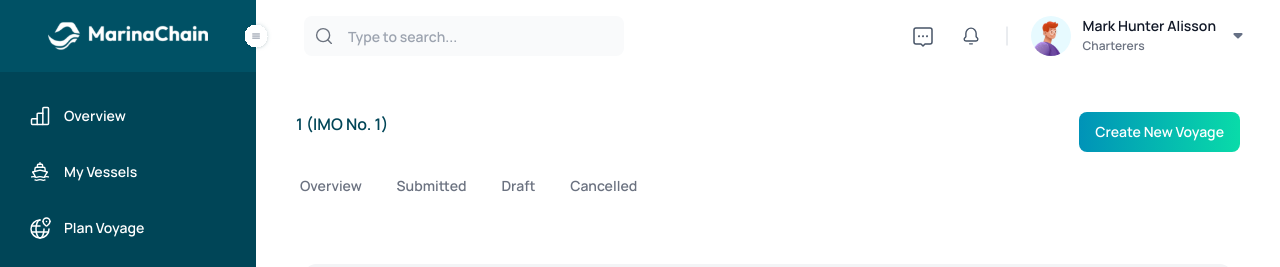
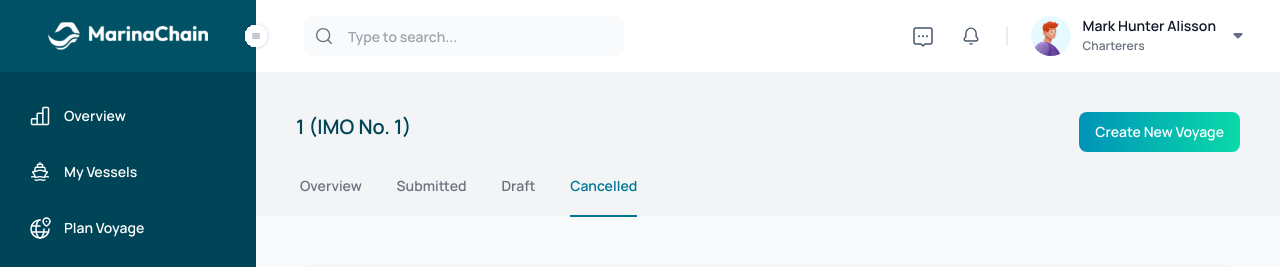
Before and after one commit to jonathanjie/mrn-frontend, a Vue app: page /vessels/1/1/cancelled in a window 1280 px wide. Shown: the top 267 px of the page. Built offline with nearby package versions, Linux system fonts and the light colour scheme.

Commit message:
Fix tab selection bug

```diff
--- a/src/views/VesselView/VesselView.vue
+++ b/src/views/VesselView/VesselView.vue
@@ -1,13 +1,14 @@
 <template>
-    <div class="relative flex bg-bggray h-36 justify-between">
+    <div class="bg-gray-50 min-h-screen">
+        <div class="relative flex bg-gray-100 h-36 justify-between">
             <div>
-            <span class="absolute text-blue font-extrabold text-xl m-10">{{this.$route.params.vesselname}} (IMO No. {{this.$route.params.imo}})</span>
+                <span class="absolute text-blue font-extrabold text-huge m-10">{{this.$route.params.vesselname}} (IMO No. {{this.$route.params.imo}})</span>
                 <div class="absolute inset-x-0 bottom-5 space-x-8 text-gray-500 text-sm pl-11">
                     <!-- TODO: need to change focus to actual onclick events -->
-                <router-link to="overview" class="pb-5 hover:text-lightblue hover:border-b-2 hover:border-lightblue focus:border-b-2 focus:border-lightblue focus:text-lightblue"> Overview </router-link>
-                <router-link to="submitted" class="pb-5 hover:text-lightblue hover:border-b-2 hover:border-lightblue focus:border-b-2 focus:border-lightblue focus:text-lightblue"> Submitted </router-link>
-                <router-link to="draft" class="pb-5 hover:text-lightblue hover:border-b-2 hover:border-lightblue focus:border-b-2 focus:border-lightblue focus:text-lightblue"> Draft </router-link>
-                <router-link to="cancelled" class="pb-5 hover:text-lightblue hover:border-b-2 hover:border-lightblue focus:border-b-2 focus:border-lightblue focus:text-lightblue"> Cancelled </router-link>
+                    <router-link to="overview" class="pb-5 hover:text-lightblue hover:border-b-2 hover:border-lightblue" :class="$route.name=='vessel-overview'?'border-b-2 border-lightblue text-lightblue':''"> Overview </router-link>
+                    <router-link to="submitted" class="pb-5 hover:text-lightblue hover:border-b-2 hover:border-lightblue" :class="$route.name=='vessel-submitted'?'border-b-2 border-lightblue text-lightblue':''"> Submitted </router-link>
+                    <router-link to="draft" class="pb-5 hover:text-lightblue hover:border-b-2 hover:border-lightblue" :class="$route.name=='vessel-draft'?'border-b-2 border-lightblue text-lightblue':''"> Draft </router-link>
+                    <router-link to="cancelled" class="pb-5 hover:text-lightblue hover:border-b-2 hover:border-lightblue" :class="$route.name=='vessel-cancelled'?'border-b-2 border-lightblue text-lightblue':''"> Cancelled </router-link>
                 </div>
             </div>
             <GradientButton class="m-10" type="button" v-on:click="$refs.modal.toggleModal()">
@@ -16,6 +17,8 @@
         </div>
         <AddVoyageModal ref="modal" v-bind:vesselname="this.$route.params.vesselname" v-bind:imo="this.$route.params.imo"></AddVoyageModal>
         <router-view></router-view>
+    </div>
+
 </template>
 
 <script>
```
Lines whose indentation alone changed are shown as unchanged.
